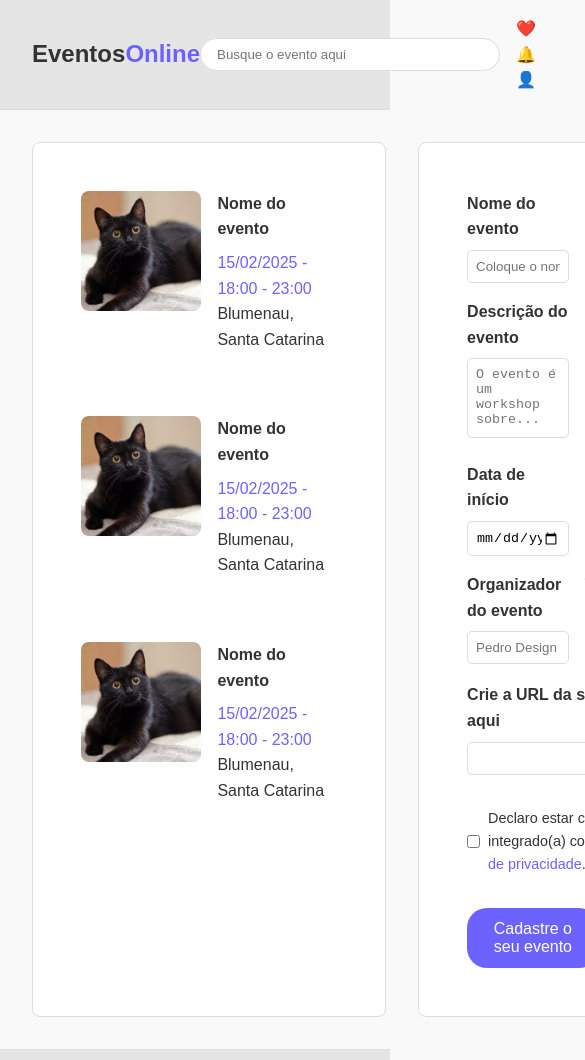
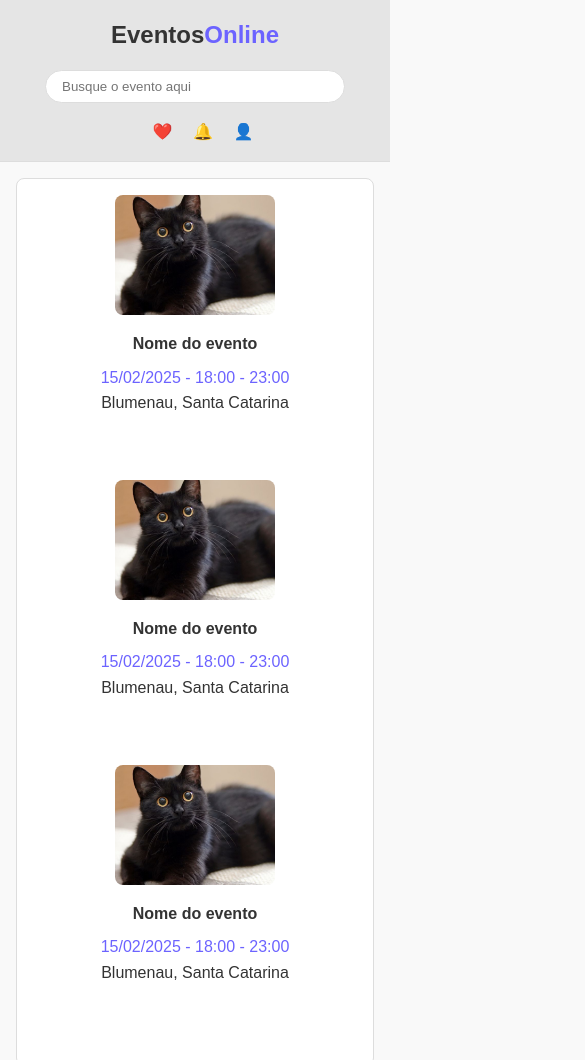
Before and after one commit to abreuclariana/layout-de-evento, a plain HTML site: page index.html in a window 390 px wide. Shown: the top 1060 px of the page, 585 px wide, since content can reach past the window. Drawn offline with Linux system fonts and the light colour scheme.

Commit message:
Inclusão da responsividade

```diff
--- a/css/styles.css
+++ b/css/styles.css
@@ -163,3 +163,49 @@ footer {
   border-top: 1px solid #ddd;
   margin-top: 2rem;
 }
+
+/* Responsividade */
+@media (max-width: 1024px) {
+  .container {
+    grid-template-columns: 1fr;
+  }
+}
+
+@media (max-width: 768px) {
+  header {
+    flex-direction: column;
+    align-items: center;
+    text-align: center;
+  }
+
+  .search-bar {
+    margin-top: 1rem;
+    width: 100%;
+    max-width: 400px;
+  }
+
+  .icons {
+    margin-top: 1rem;
+  }
+
+  .event {
+    flex-direction: column;
+    align-items: center;
+    text-align: center;
+  }
+}
+
+@media (max-width: 480px) {
+  .container {
+    margin: 1rem;
+    gap: 1rem;
+  }
+
+  .events-list, .form-section {
+    padding: 1rem;
+  }
+
+  .event img {
+    max-width: 100%;
+  }
+}
```
